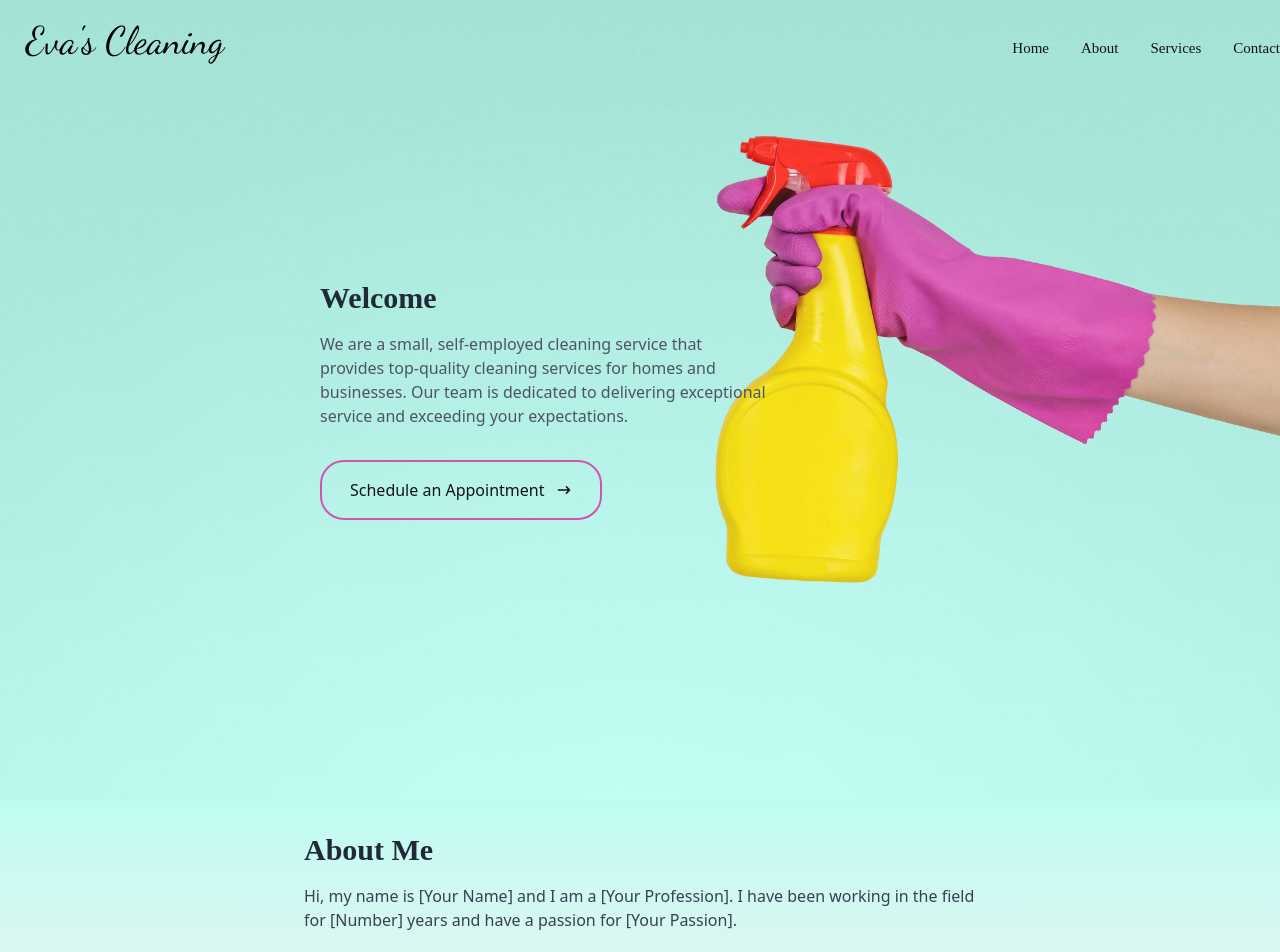
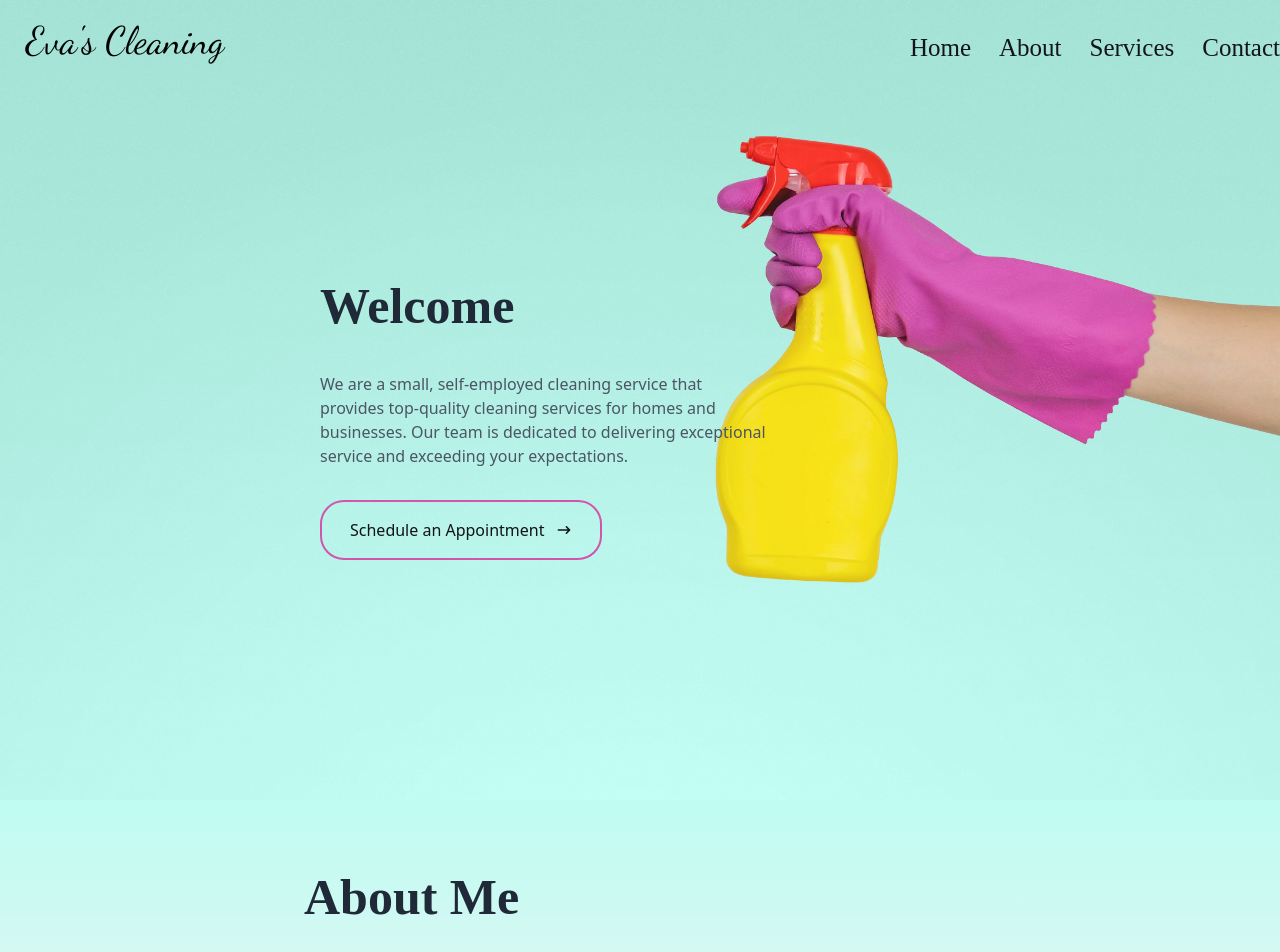
Before and after one commit to fredkamm/cleaners_page, a React (Create React App) app: page / in a window 1280 px wide. Shown: the top 952 px of the page. Built offline with nearby package versions, Linux system fonts and the light colour scheme.

Commit message:
updating the font size and spacing for the nav bar and hero section

```diff
--- a/src/components/about.jsx
+++ b/src/components/about.jsx
@@ -5,7 +5,7 @@ const AboutMe = () => {
     <section className="section bg-gradient-to-t from-primary2 to-primary" id="about">
       <div className="bg-secondary p-8">
         <div className="max-w-2xl mx-auto">
-          <h2 className="text-3xl font-bold mb-4 text-gray-800">About Me</h2>
+          <h2 className="text-[36px] font-bold py-7 text-gray-800 xl:text-[50px] lg:text-[42px] md:text-[38px]">About Me</h2>
           <div className="mb-4">
             <p className="text-gray-700 font-medium">
               Hi, my name is [Your Name] and I am a [Your Profession]. I have
--- a/src/components/header.jsx
+++ b/src/components/header.jsx
@@ -25,11 +25,11 @@ function header() {
           <img className="h-[250px]" src={Logo} alt="" />
         </a>
         {/* nav */}
-        <div className="hidden lg:block">
+        <div className="hidden md:block">
           <Nav />
         </div>
         {/* nav mobile*/}
-        <div className="lg:hidden">
+        <div className="md:hidden">
           <NavMobile />
         </div>
       </div>
--- a/src/components/hero.jsx
+++ b/src/components/hero.jsx
@@ -11,7 +11,7 @@ const CleanerLandingPage = () => {
         className="bg-cover bg-center min-h-screen flex flex-col items-start justify-center px-4 mx-w-md md:pl-24 lg:pl-44 xl:pl-80"
         style={{ backgroundImage: `url(${Image})` }}
       >
-        <h1 className="text-3xl font-bold mb-4 text-gray-800">Welcome</h1>
+        <h1 className="text-[36px] font-bold py-7 text-gray-800 xl:text-[50px] lg:text-[42px] md:text-[38px]">Welcome</h1>
         <p className="text-gray-600 mb-8 max-w-md">
           We are a small, self-employed cleaning service that provides
           top-quality cleaning services for homes and businesses. Our team is
--- a/src/components/navbar/Nav.jsx
+++ b/src/components/navbar/Nav.jsx
@@ -9,7 +9,7 @@ import { Link } from 'react-scroll';
 const Nav = () => {
   return (
     <nav>
-      <ul className='flex space-x-8 capitalize text-[15px]'>
+      <ul className='flex space-x-7 capitalize text-[25px]'>
         {navigation.map((item, idx) => {
           return (
             <li
--- a/src/components/navbar/NavMobile.jsx
+++ b/src/components/navbar/NavMobile.jsx
@@ -80,7 +80,7 @@ const NavMobile = () => {
                 smooth={true}
                 duration={500}
                 offset={-70}
-                className='text-xl cursor-pointer capitalize'
+                className='text-[32px] cursor-pointer capitalize'
               >
                 {item.name}
               </Link>
```
